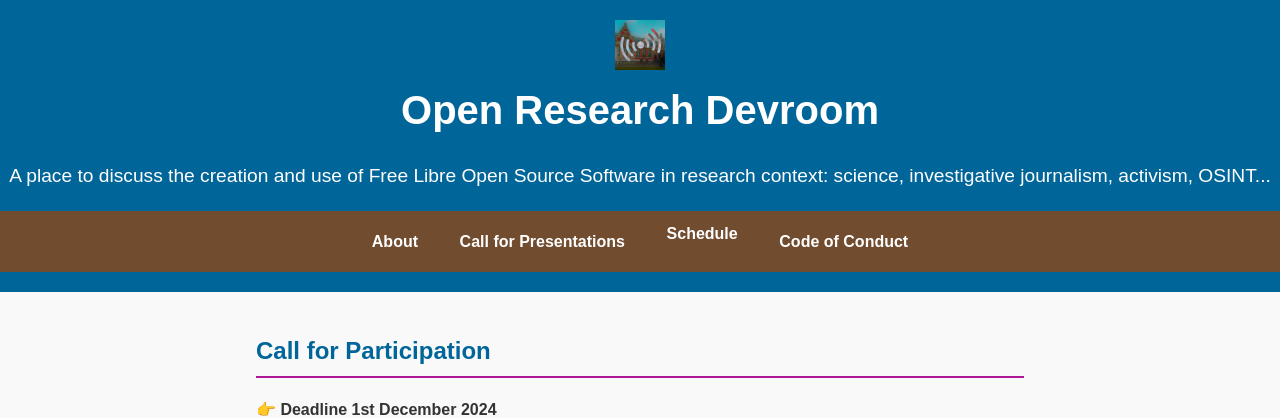
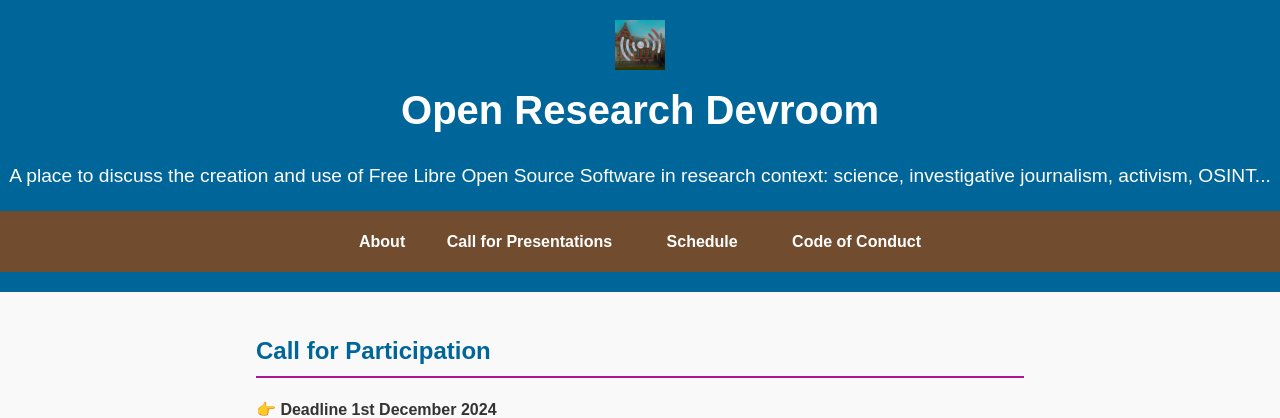
Before and after one commit to research-fosdem/research-fosdem.github.io, a Jekyll site: the page built from index.md, in a window 1280 px wide. Shown: the top 418 px of the page. Built offline with Jekyll 4.4.1, drawn with Linux system fonts in a browser that asks for light colours.

Commit message:
Improve alignment of schedule navbar item

```diff
--- a/assets/css/custom.css
+++ b/assets/css/custom.css
@@ -40,6 +40,7 @@ nav {
 
 .navbar-item {
   position: relative;
+  padding: 0.5em 0.8em;
 }
 
 .navbar-link {
```
